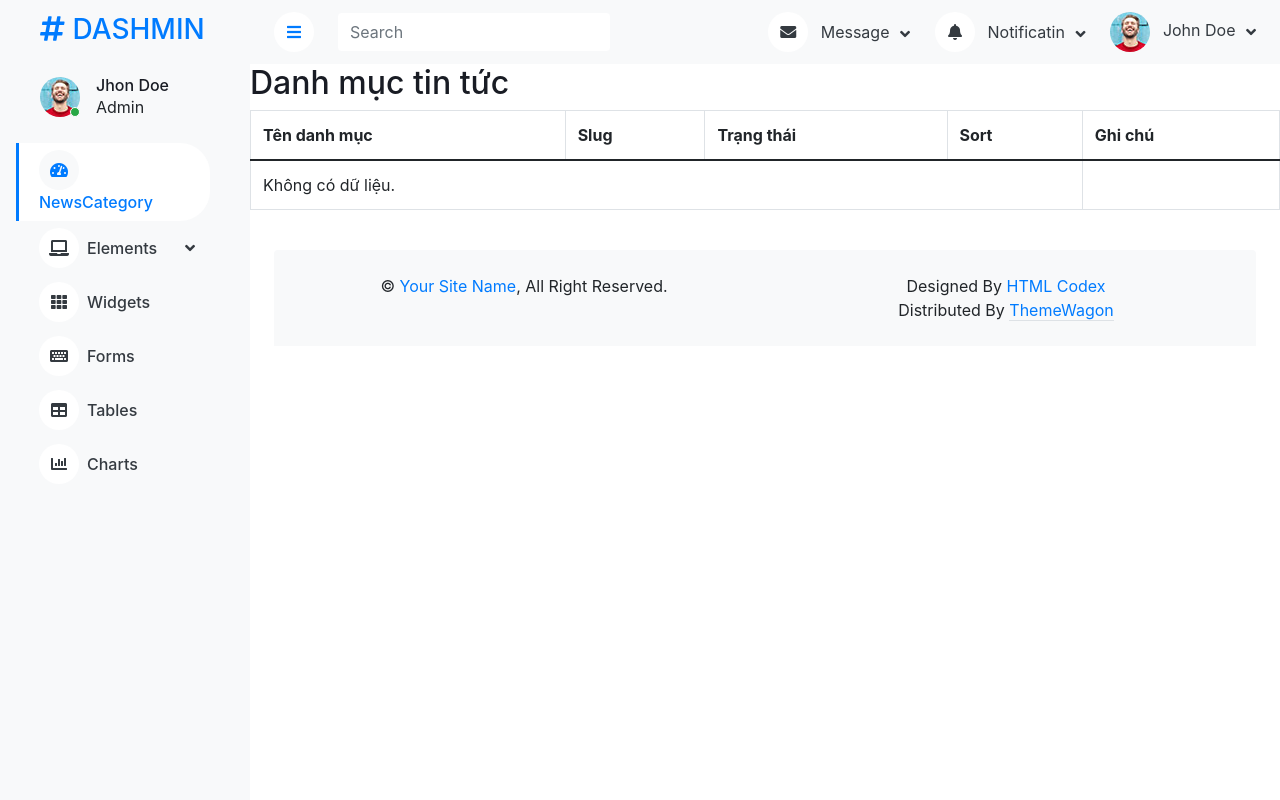
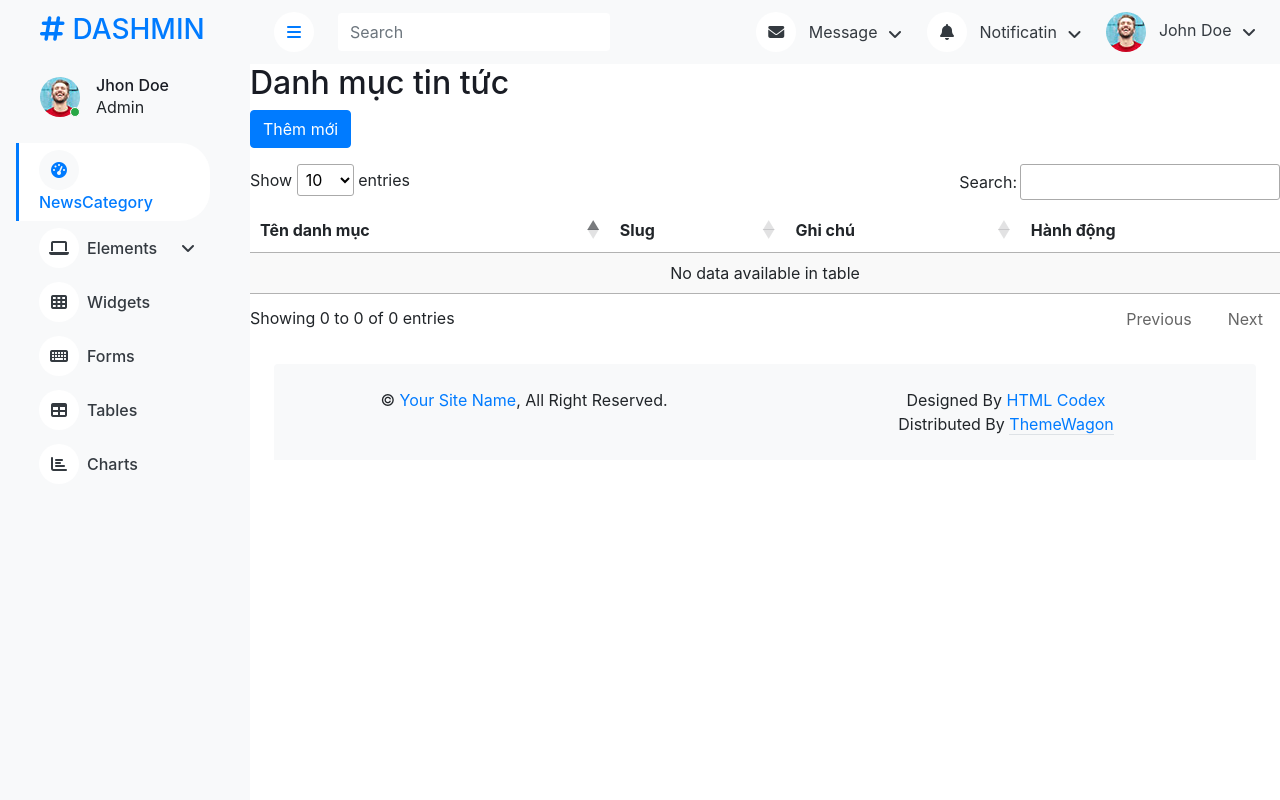
Before and after one commit to HuynhVanKhanh-4319/News_Project, an ASP.NET Core app: page /Newscategory/index in a window 1280 px wide. Run offline with ASP.NET Core 8, Linux system fonts and the light colour scheme; data that the repository does not hold is empty; some libraries are stand-ins or nearby versions.

Commit message:
delete_Newscategory

```diff
--- a/Web_ProjectName/Controllers/NewsCategoryController.cs
+++ b/Web_ProjectName/Controllers/NewsCategoryController.cs
@@ -30,13 +30,24 @@
     [HttpPost]
     public async Task<IActionResult> Create(EM_NewsCategory model)
     {
-        // không có đăng nhập nên cho nó mặc định là 0
+
         var createdBy = 0;
         var res = await _s_NewsCategory.Create(default, model, createdBy.ToString());
         return Json(res);
+    }
+    [HttpPost]
+    public async Task<IActionResult> UpdateStatus(int id)
+    {
+        var updatedBy = 0;
+        var result = await _s_NewsCategory.UpdateStatus(default, id, 0, updatedBy.ToString());
+        return Json(new { success = result != null});
     }
 
 
 
 
+
+
+
+
 }
--- a/Web_ProjectName/Views/NewsCategory/Index.cshtml
+++ b/Web_ProjectName/Views/NewsCategory/Index.cshtml
@@ -1,24 +1,39 @@
 @{
-    ViewBag.Title = "Danh sách danh mục theo trạng thái";
+    ViewBag.Title = "Danh mục tin tức";
 }
 
 <h2>Danh mục tin tức</h2>
 
-<table id="newsCategoryTable" class="table table-bordered">
+<button id="btnToggleForm" class="btn btn-primary mb-3">Thêm mới</button>
+<div id="createFormContainer" style="display: none;">
+    <partial name="_P_Create" />
+</div>
+
+<div id="dataTableContainer">
+    <table id="newsCategoryTable" class="display" style="width:100%">
         <thead>
             <tr>
                 <th>Tên danh mục</th>
                 <th>Slug</th>
-            <th>Trạng thái</th>
-            <th>Sort</th>
                 <th>Ghi chú</th>
+                <th>Hành động</th>
             </tr>
         </thead>
-    <tbody>
-    </tbody>
     </table>
+</div>
+
+@section Styles {
+    <link rel="stylesheet" href="https://cdn.datatables.net/1.13.4/css/jquery.dataTables.min.css" />
+    <link href="https://cdnjs.cloudflare.com/ajax/libs/font-awesome/6.5.0/css/all.min.css" rel="stylesheet" />
+    <link href="~/lib/izi-toast-mater/css/izitoast.min.css" rel="stylesheet" />
+    <link href="~/lib/izi-toast-mater/css/izitoast.css" rel="stylesheet" />
+}
 
 @section Scripts {
     <script src="https://code.jquery.com/jquery-3.6.0.min.js"></script>
+    <script src="https://cdn.datatables.net/1.13.4/js/jquery.dataTables.min.js"></script>
     <script src="~/controllers/newsCategory.js" asp-append-version="true"></script>
+    <script src="~/js/utility_lib.js"></script>
+    <script src="~/lib/izi-toast-mater/js/izitoast.min.js"></script>
+    <script src="~/lib/izi-toast-mater/js/izitoast.js"></script>
 }
--- /dev/null
+++ b/Web_ProjectName/Views/NewsCategory/_P_Create.cshtml
@@ -0,0 +1,30 @@
+@model Web_ProjectName.Models.EM_NewsCategory
+
+<form id="formCreateNewsCategory">
+    <div class="card p-3">
+        <h4>Thêm danh mục mới</h4>
+
+        <div class="form-group">
+            <label for="Name">Tên danh mục</label>
+            <input id="Name" name="Name" class="form-control" required />
+        </div>
+
+        <div class="form-group">
+            <label for="Remark">Ghi chú</label>
+            <input id="Remark" name="Remark" class="form-control" />
+        </div>
+
+        <div class="form-group">
+            <label for="Status">Trạng thái</label>
+            <select id="Status" name="Status" class="form-control">
+                <option value="1" selected>Hiện</option>
+                <option value="0">Ẩn</option>
+            </select>
+        </div>
+
+        <div class="form-group mt-3">
+            <button type="submit" class="btn btn-success">Lưu</button>
+            <button type="button" id="btnCancelCreate" class="btn btn-secondary">Hủy</button>
+        </div>
+    </div>
+</form>
--- a/Web_ProjectName/Views/Shared/_Layout.cshtml
+++ b/Web_ProjectName/Views/Shared/_Layout.cshtml
@@ -32,6 +32,12 @@
     <link rel="stylesheet" href="https://cdn.datatables.net/1.13.4/css/jquery.dataTables.min.css">
     <link rel="stylesheet" href="https://cdn.datatables.net/buttons/2.3.3/css/buttons.dataTables.min.css">
     <link rel="stylesheet" href="https://stackpath.bootstrapcdn.com/bootstrap/4.5.2/css/bootstrap.min.css">
+    <!-- Audio notify -->
+    <audio src="/sounds/sound1.ogg" id="audio_success"></audio>
+    <audio src="/sounds/sound6.ogg" id="audio_warning"></audio>
+    <audio src="/sounds/sound5.ogg" id="audio_error"></audio>
+    <audio src="/sounds/sound7.ogg" id="audio_info"></audio>
+    <audio src="/sounds/sound4.ogg" id="audio_question"></audio>
     @RenderSection("Styles", required: false)
 
 </head>
@@ -205,11 +211,12 @@
     <script src="~/lib/tempusdominus/js/moment.min.js"></script>
     <script src="~/lib/tempusdominus/js/moment-timezone.min.js"></script>
     <script src="~/lib/tempusdominus/js/tempusdominus-bootstrap-4.min.js"></script>
-    <script src="https://code.jquery.com/jquery-3.7.0.js"></script>
-    <script src="https://cdn.datatables.net/1.13.6/js/jquery.dataTables.min.js"></script>
-    <script src="https://cdn.datatables.net/1.13.6/js/dataTables.bootstrap5.min.js"></script>
+
     <!-- Template Javascript -->
     @RenderSection("Scripts", required: false)
+    <script src="https://code.jquery.com/jquery-3.6.0.min.js"></script>
+    <script src="https://cdn.datatables.net/1.13.4/js/jquery.dataTables.min.js"></script>
+
     <script src="~/js/main.js"></script>
 </body>
 
--- a/Web_ProjectName/wwwroot/controllers/newsCategory.js
+++ b/Web_ProjectName/wwwroot/controllers/newsCategory.js
@@ -1,60 +1,80 @@
+
 $(document).ready(function () {
+    const table = initNewsCategoryTable();
+
+    bindFormToggleEvents();
+    bindCreateFormSubmit(table);
+    bindDeleteNewsCategoryEvent(table);
+    bindEditNewsCategoryEvent(table);
+});
+
+function initNewsCategoryTable() {
     const status = 1;
-    $.ajax({
+    $.fn.dataTable.ext.errMode = 'none';
+
+    return $('#newsCategoryTable').DataTable({
+        ajax: {
             url: '/NewsCategory/GetList?status=' + status,
-        type: 'GET',
-        dataType: 'json',
-        success: function (res) {
-
-
-            if (!res || res.isSuccess === false) {
-                const errorMessage = res && res.message ? res.message : "Không thể lấy dữ liệu từ hệ thống.";
-                return showError(errorMessage);
+            dataSrc: function (json) {
+                if (!json || json.isSuccess === false || !Array.isArray(json.data)) {
+                    console.warn("API trả lỗi hoặc dữ liệu sai:", json?.message || json);
+                    return [];
                 }
-
-            const data = res.data;
-            let html = '';
-
-            if (!Array.isArray(data) || data.length === 0) {
-                html = '<tr><td colspan="4">Không có dữ liệu.</td></tr>';
-            } else {
-                data.forEach(item => {
-                    html += `
-                        <tr>
-                            <td>${item.name || ''}</td>
-                            <td>${item.nameSlug || ''}</td>
-                            <td>${item.status === 1 ? 'Hiện' : 'Ẩn'}</td>
-                            <td>${item.sort ?? ''}</td>
-                            <td>${item.remark ?? ''}</td>
-                        </tr>
+                return json.data;
+            },
+            error: function (xhr, status, error) {
+                console.error("Lỗi AJAX:", error);
+                ShowToastNoti('warning', '', 'Lỗi không kết nối tới máy chủ!');
+            }
+        },
+        columns: [
+            { data: 'name' },
+            { data: 'nameSlug' },
+            { data: 'remark' },
+            {
+                data: null,
+                title: 'Hành động',
+                orderable: false,
+                render: function (data, type, row) {
+                    return `
+                        <button class="btn btn-sm btn-warning btn-edit" data-id="${row.id}" title="Chỉnh sửa">
+                            <i class="fas fa-edit"></i>
+                        </button>
+                        <button class="btn btn-sm btn-danger btn-delete" data-id="${row.id}" title="Xoá">
+                            <i class="fas fa-trash-alt"></i>
+                        </button>
                     `;
+                }
+            },
+        ],
+        language: {
+            url: '//cdn.datatables.net/plug-ins/1.13.4/i18n/vi.json'
+        },
+        processing: true,
+        serverSide: false,
+        responsive: true
     });
 }
 
-            $('#newsCategoryTable tbody').html(html);
-        },
-        error: function (xhr, status, error) {
-            console.error("Lỗi AJAX:", error);
-            showError("Không thể kết nối đến máy chủ.");
-        }
+function bindFormToggleEvents() {
+    $('#btnToggleForm').click(function () {
+        $('#newsCategoryTable_wrapper').hide();
+        $('#createFormContainer').slideDown();
     });
 
-    function showError(message) {
-        $('#newsCategoryTable tbody').html(`
-            <tr>
-                <td colspan="4" style="color:red;">${message}</td>
-            </tr>
-        `);
+    $(document).on('click', '#btnCancelCreate', function () {
+        $('#createFormContainer').slideUp();
+        $('#newsCategoryTable_wrapper').show();
+    });
 }
-});
 
-//Create NewsCategory
+function bindCreateFormSubmit(table) {
+    $('#formCreateNewsCategory').submit(function (e) {
+        e.preventDefault();
 
-$('#btnCreate').click(function () {
-    var model = {
+        const model = {
             name: $('#Name').val(),
             remark: $('#Remark').val(),
-        nameSlug: $('#NameSlug').val(),
             status: $('#Status').val()
         };
 
@@ -64,15 +84,43 @@
             data: model,
             success: function (res) {
                 if (res.result === 1) {
-                alert( res.error?.message || "Tạo thành công!");
-                location.href = '/NewsCategory';
+                    ShowToastNoti('success', '', 'Tạo thành công!');
+                    $('#formCreateNewsCategory')[0].reset();
+                    table.ajax.reload(null, false);
+                    $('#createFormContainer').slideUp();
+                    $('#newsCategoryTable_wrapper').show();
                 } else {
-                alert("Tạo thất bại: " + (res.error?.message || "Không rõ lỗi"));
+                    ShowToastNoti('warning', '', 'Tạo thất bại!');
                 }
             },
-        error: function (err) {
-            alert("Lỗi khi gọi API!");
-            console.log(err);
+            error: function () {
+                ShowToastNoti('warning', '', 'Lỗi khi gọi API!');
             }
         });
     });
+}
+
+function bindDeleteNewsCategoryEvent(table) {
+    $('#newsCategoryTable').on('click', '.btn-delete', function () {
+        const id = $(this).data('id');
+
+        if (confirm("Bạn có chắc chắn muốn xoá danh mục này không?")) {
+            $.ajax({
+                url: '/NewsCategory/UpdateStatus',
+                type: 'POST',
+                data: { id: id },
+                success: function (res) {
+                    if (res.success) {
+                        ShowToastNoti('success', '', 'Xoá thành công!');
+                        table.ajax.reload(null, false);
+                    } else {
+                        ShowToastNoti('warning', '', 'Xoá thất bại!');
+                    }
+                },
+                error: function () {
+                    ShowToastNoti('warning', '', 'Đã xảy ra lỗi khi xoá.');
+                }
+            });
+        }
+    });
+}
```
Also changed, not shown: Web_ProjectName/Views/NewsCategory/Create.cshtml (deleted, +0 -35 lines), Web_ProjectName/wwwroot/js/utility_lib.js (+4 -24 lines), 7 other files. Lines whose indentation alone changed are shown as unchanged.
